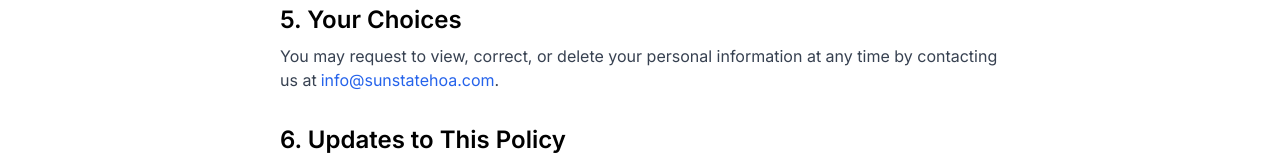
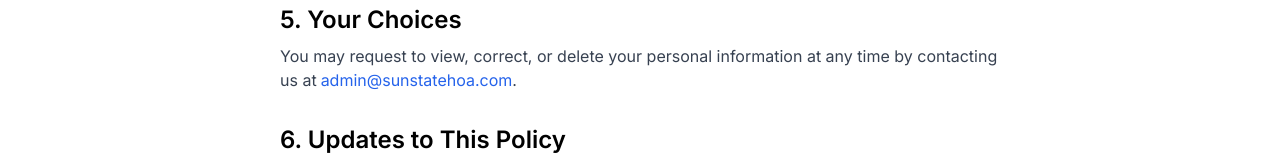
Before and after one commit to toddschilling/sunstatehoa-site, a Next.js app: page /privacy in a window 1280 px wide. Shown: the part 960-1120 px from the top of the page. Built offline with nearby package versions, Linux system fonts and the light colour scheme.

Commit message:
fix: update contact email in Privacy Policy to reflect current admin address

```diff
--- a/app/privacy/page.tsx
+++ b/app/privacy/page.tsx
@@ -42,7 +42,7 @@ export default function PrivacyPolicy() {
       <h2 className="text-2xl font-semibold mt-8 mb-2">5. Your Choices</h2>
       <p className="text-gray-700">
         You may request to view, correct, or delete your personal information at any time by contacting us at
-        <a href="mailto:info@sunstatehoa.com" className="text-blue-600 ml-1">info@sunstatehoa.com</a>.
+        <a href="mailto:admin@sunstatehoa.com" className="text-blue-600 ml-1">admin@sunstatehoa.com</a>.
       </p>
 
       <h2 className="text-2xl font-semibold mt-8 mb-2">6. Updates to This Policy</h2>
```
